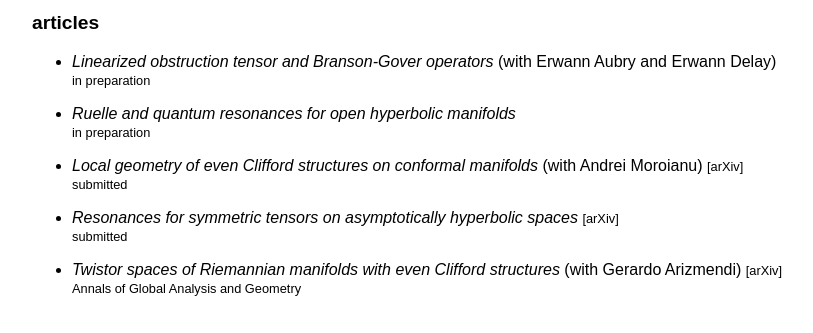
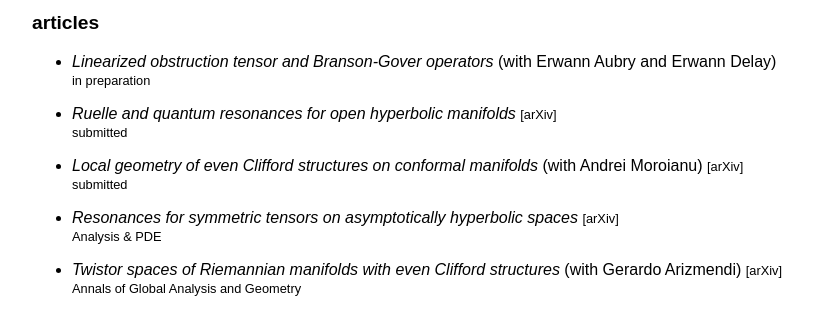
Before and after one commit to charleshadfield/charleshadfield.github.io, a Jekyll site: the page built from math/index.html, in a window 1280 px wide. Shown: the part 237-570 px from the top of the page, without its empty margins (96-909 px from the left). Built offline with Jekyll 4.4.1, drawn with Linux system fonts in a browser that asks for light colours.

Commit message:
pre usa
cv updated,
qr pdf and arxiv,
res new notation and anal&pde

```diff
--- a/math/index.html
+++ b/math/index.html
@@ -25,11 +25,11 @@ title: math | Charles Hadfield
 			<a target="_blank" href="/pdf/articles/2017/res-qc.pdf">
 				<i>Ruelle and quantum resonances for open hyperbolic manifolds</i>
 			</a>
-			<!--<a target="_blank" href="https://arxiv.org/abs/1611.01665">
+			<a target="_blank" href="https://arxiv.org/abs/1708.01200">
 				<span style='font-size:0.8em'>[arXiv]</span>
-			</a>-->
+			</a>
 			</br>
-			<span style='font-size:0.8em'>in preparation</span>
+			<span style='font-size:0.8em'>submitted</span>
 		</li>
 		<li>
 			<a target="_blank" href="/pdf/articles/2016/cw-struc.pdf">
@@ -50,7 +50,7 @@ title: math | Charles Hadfield
 				<span style='font-size:0.8em'>[arXiv]</span>
 			</a>
 			</br>
-			<span style='font-size:0.8em'>submitted</span>
+			<span style='font-size:0.8em'>Analysis & PDE</span>
 		</li>
 		<li>
 			<a target="_blank" href="/pdf/articles/2016/twist-clif.pdf">
```
Also changed, not shown: 6 other files.
